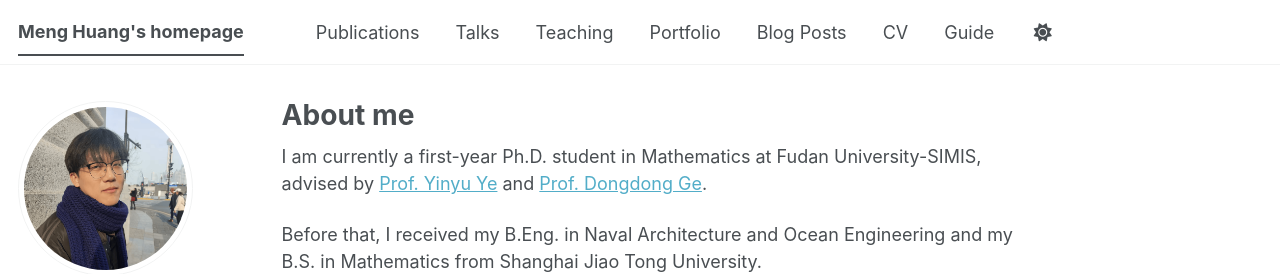
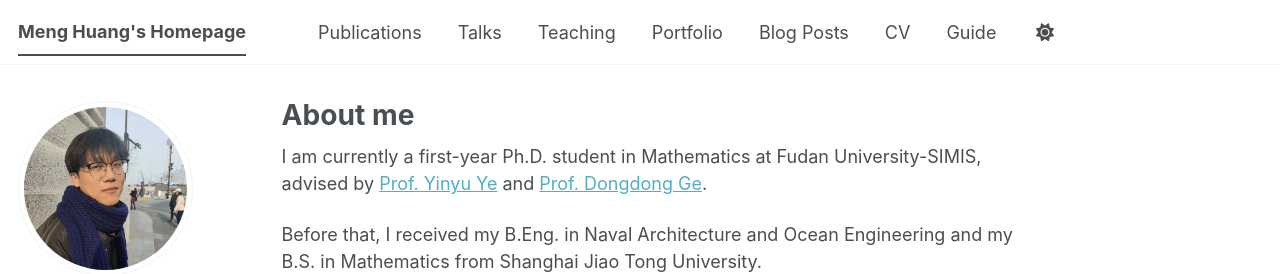
Before and after one commit to mhu2ng/mhu2ng.github.io, a Jekyll site: the page built from _pages/about.md, in a window 1280 px wide. Shown: the top 274 px of the page. Built offline with Jekyll 4.4.1, drawn with Linux system fonts in a browser that asks for light colours; a script bundle is joined from its source files by our own code; a style sheet for code colours, icons or effects is not loaded.

```diff
--- a/_config.yml
+++ b/_config.yml
@@ -9,7 +9,7 @@
 # Basic Site Settings
 locale                   : "en-US"
 site_theme               : "default" # The available themes options are "default", "air", "sunrise", "mint", "dirt" and "contrast"
-title                    : "Meng Huang's homepage"
+title                    : "Meng Huang's Homepage"
 title_separator          : "-"
 name                     : &name "Meng Huang"
 description              : &description "Meng Huang's academic portfolio"   # Update this with a general description of your site, this is the default if not overridden by a page
```
